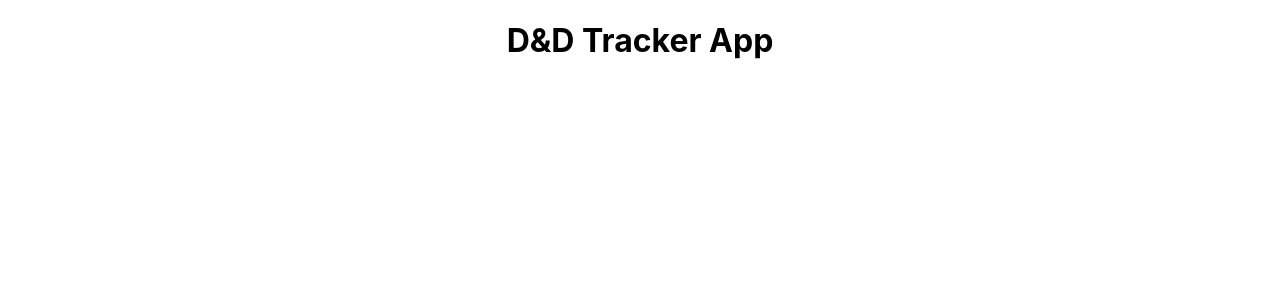
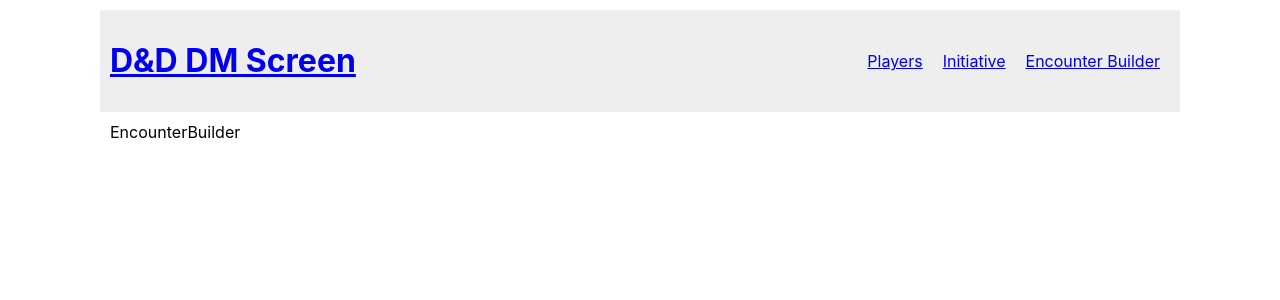
Before and after one commit to JARofStuff/dnd-initiative-tracker, a React (Vite) app: page /encounter-builder in a window 1280 px wide. Shown: the top 300 px of the page. Built offline with nearby package versions, Linux system fonts and the light colour scheme.

Commit message:
Basic project structure set up

```diff
--- a/package.json
+++ b/package.json
@@ -14,6 +14,7 @@
     "vite-plugin-svgr": "^1.1.0"
   },
   "devDependencies": {
+    "@types/node": "^17.0.23",
     "@types/react": "^17.0.33",
     "@types/react-dom": "^17.0.10",
     "@vitejs/plugin-react": "^1.0.7",
--- a/src/App.css
+++ /dev/null
@@ -1,42 +0,0 @@
-.App {
-  text-align: center;
-}
-
-.App-logo {
-  height: 40vmin;
-  pointer-events: none;
-}
-
-@media (prefers-reduced-motion: no-preference) {
-  .App-logo {
-    animation: App-logo-spin infinite 20s linear;
-  }
-}
-
-.App-header {
-  background-color: #282c34;
-  min-height: 100vh;
-  display: flex;
-  flex-direction: column;
-  align-items: center;
-  justify-content: center;
-  font-size: calc(10px + 2vmin);
-  color: white;
-}
-
-.App-link {
-  color: #61dafb;
-}
-
-@keyframes App-logo-spin {
-  from {
-    transform: rotate(0deg);
-  }
-  to {
-    transform: rotate(360deg);
-  }
-}
-
-button {
-  font-size: calc(10px + 2vmin);
-}
--- /dev/null
+++ b/src/App.scss
@@ -0,0 +1,28 @@
+* .App {
+  margin: 0 auto;
+  max-width: 1080px;
+  padding: 10px;
+
+  header {
+    display: flex;
+    align-items: center;
+    justify-content: space-between;
+    background-color: #eeeeee;
+    padding: 10px;
+
+    nav {
+      display: flex;
+      align-items: center;
+      justify-content: space-between;
+      // max-width: 500px;
+      //
+      a {
+        padding: 10px;
+      }
+    }
+  }
+
+  main {
+    padding: 10px;
+  }
+}
--- a/src/App.tsx
+++ b/src/App.tsx
@@ -1,9 +1,24 @@
-import './App.css'
+import { Routes, Route } from 'react-router-dom'
+import Header from '@components/Header/Header'
+import Home from '@views/Home/Home'
+import EncounterBuilder from '@views/EncounterBuilder/EncounterBuilder'
+import Initiative from '@views/Initiative/Initiative'
+import Players from '@views/Players/Players'
+
+import './App.scss'
 
 function App() {
   return (
     <div className='App'>
-      <h1>D&amp;D Tracker App</h1>
+      <Header />
+      <main>
+        <Routes>
+          <Route path='/' element={<Home />} />
+          <Route path='/players' element={<Players />} />
+          <Route path='/initiative' element={<Initiative />} />
+          <Route path='/encounter-builder' element={<EncounterBuilder />} />
+        </Routes>
+      </main>
     </div>
   )
 }
--- /dev/null
+++ b/src/components/Header/Header.tsx
@@ -0,0 +1,17 @@
+import { Link } from 'react-router-dom'
+
+const Header = () => {
+  return (
+    <header className=''>
+      <h1>
+        <Link to='/'>D&amp;D DM Screen</Link>
+      </h1>
+      <nav>
+        <Link to='/players'>Players</Link>
+        <Link to='/initiative'>Initiative</Link>
+        <Link to='/encounter-builder'>Encounter Builder</Link>
+      </nav>
+    </header>
+  )
+}
+export default Header
--- /dev/null
+++ b/src/views/EncounterBuilder/EncounterBuilder.tsx
@@ -0,0 +1,4 @@
+const EncounterBuilder = () => {
+  return <div>EncounterBuilder</div>
+}
+export default EncounterBuilder
--- /dev/null
+++ b/src/views/Home/Home.tsx
@@ -0,0 +1,4 @@
+const Home = () => {
+  return <div>Home</div>
+}
+export default Home
--- /dev/null
+++ b/src/views/Initiative/Initiative.tsx
@@ -0,0 +1,4 @@
+const Initiative = () => {
+  return <div>Initiative</div>
+}
+export default Initiative
--- /dev/null
+++ b/src/views/Players/Players.tsx
@@ -0,0 +1,4 @@
+const Players = () => {
+  return <div>Players</div>
+}
+export default Players
--- a/tsconfig.node.json
+++ b/tsconfig.node.json
@@ -2,7 +2,8 @@
   "compilerOptions": {
     "composite": true,
     "module": "esnext",
-    "moduleResolution": "node"
+    "moduleResolution": "node",
+    "allowSyntheticDefaultImports": true
   },
   "include": ["vite.config.ts"]
 }
--- a/vite.config.ts
+++ b/vite.config.ts
@@ -1,8 +1,17 @@
 import { defineConfig } from 'vite'
 import react from 'vite-preset-react'
-import svgr from 'vite-plugin-svgr'
+import svgrPlugin from 'vite-plugin-svgr'
+import path from 'path'
 
 // https://vitejs.dev/config/
 export default defineConfig({
-  plugins: [react(), svgr()],
+  resolve: {
+    alias: {
+      '@': path.resolve(__dirname, 'src'),
+      '@assets': path.resolve(__dirname, 'src/assets'),
+      '@components': path.resolve(__dirname, 'src/components'),
+      '@views': path.resolve(__dirname, 'src/views'),
+    },
+  },
+  plugins: [react(), svgrPlugin()],
 })
```
Also changed, not shown: tsconfig.json (+8 -1 lines), 1 other file (tests, documents, lock files or other folders).
